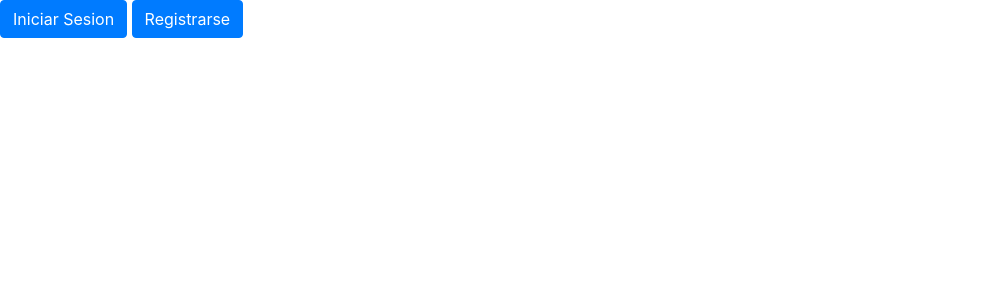
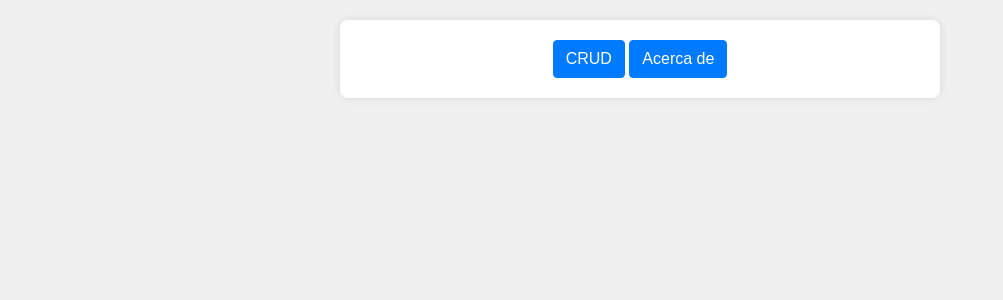
Before and after one commit to XxR1ch4rdxX/ProyectoIntegrador-Terraforce, a Flask app: page / in a window 1280 px wide. Shown: the top 300 px of the page, without its empty margins (0-1003 px from the left). Run offline with Flask 3, Linux system fonts and the light colour scheme; some libraries are stand-ins or nearby versions.

Commit message:
obtenemos los nombres de las tablas
ya se pueden ver los nombres de las tablas en el crud, falta seleccionarlas y traer los datos de esas tablas para poder hacer altas bajas y cambios

```diff
--- a/CRUD/flaskProject/app.py
+++ b/CRUD/flaskProject/app.py
@@ -14,10 +14,11 @@ init()
 
 
 app = Flask(__name__)
-
+server='PCerda'
+database='TerraForce'
 try:
     print(Fore.CYAN+'Estableciendo la conexion con sql server ...'+Style.RESET_ALL)
-    connection = pyodbc.connect('DRIVER={SQL Server}; SERVER=PCerda; DATABASE=TerraForce; Trusted_Connection=yes;')
+    connection = pyodbc.connect('DRIVER={SQL Server}; SERVER='+server+'; DATABASE='+database+'; Trusted_Connection=yes;')
     print(Fore.GREEN+'Tamo en linea '+Style.RESET_ALL)
     cursor = connection.cursor()
     cursor.execute("SELECT @@version;")
@@ -38,12 +39,33 @@ except pyodbc.Error as e:
 @app.route('/')
 def index():  # put application's code here
     titulo = 'TerraForce'
-    return render_template(template_name_or_list='index.html',titulo=titulo)
+
+    return render_template(template_name_or_list='index.html',titulo=titulo )
 
 @app.route('/crud')
 def signup():  # put application's code here
     titulo = 'TerraForce'
-    return render_template(template_name_or_list='signup.html',titulo=titulo)
+    try:
+        cursor.execute("""
+                SELECT TABLE_NAME
+                FROM INFORMATION_SCHEMA.TABLES
+                WHERE TABLE_TYPE = 'BASE TABLE' AND TABLE_CATALOG = ?
+                ORDER BY TABLE_NAME ASC;
+            """, (database,))
+
+        tablas = [row.TABLE_NAME for row in cursor.fetchall()]
+        return render_template('crud.html', titulo=titulo, tablas=tablas)
+
+    except pyodbc.Error as e:
+        error_message = f"Error al recuperar las tablas: {str(e)}"
+        return render_template('error.html', error_message=error_message)
+
+
+
+@app.route('/tablas/<nombretabla>')
+def ver_tablas(nombretabla):
+    return f'Seleccionaste la tabla {nombretabla}'
+
 
 @app.route('/about')
 def about():  # put application's code here
--- /dev/null
+++ b/CRUD/flaskProject/static/CSS/index.css
@@ -0,0 +1,26 @@
+.btn-custom{
+    background-color: #265826;
+    color: white;
+}
+
+.bodyin {
+            font-family: Arial, sans-serif;
+            text-align: center;
+            background-color: #f0f0f0;
+            padding: 20px;
+        }
+.container {
+    max-width: 600px;
+    margin: 0 auto;
+    background-color: #fff;
+    padding: 20px;
+    border-radius: 8px;
+    box-shadow: 0 0 10px rgba(0, 0, 0, 0.1);
+}
+h1 {
+    color: #333;
+}
+p {
+    color: #666;
+    line-height: 1.6;
+}
--- a/CRUD/flaskProject/templates/about.html
+++ b/CRUD/flaskProject/templates/about.html
@@ -2,6 +2,8 @@
 <html lang="en">
 <head>
     <meta charset="UTF-8">
+    <link rel="icon" href="static/images/socios.ico">
+    <link rel="icon" href="../static/images/socios.ico">
     <title>{{ titulo }}</title>
 </head>
 <body>
--- a/CRUD/flaskProject/templates/index.css
+++ /dev/null
@@ -1,4 +0,0 @@
-.btn-custom{
-    background-color: #265826;
-    color: white;
-}
--- a/CRUD/flaskProject/templates/index.html
+++ b/CRUD/flaskProject/templates/index.html
@@ -4,10 +4,14 @@
     <meta charset="UTF-8">
     <title>{{ titulo }}</title>
     <link  href="https://stackpath.bootstrapcdn.com/bootstrap/4.5.2/css/bootstrap.min.css" rel="stylesheet">
-    <link rel="stylesheet" href="index.css">
+    <link rel="stylesheet" href="../static/CSS/index.css">
+
 </head>
-<body>
-    <a href="/login" class="btn btn-primary">Iniciar Sesion</a>
-    <a href="/signup" class="btn btn-primary">Registrarse</a>
+<body class="bodyin">
+    <div class="container">
+    <a href="/crud" class="btn btn-primary">CRUD</a>
+    <a href="/about" class="btn btn-primary">Acerca de</a>
+
+    </div>
 </body>
 </html>
```
Also changed, not shown: CRUD/flaskProject/templates/crud.html (+15 -2 lines), CRUD/flaskProject/static/images/socios.ico (added).
